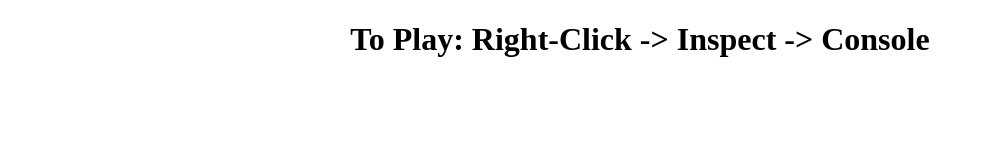
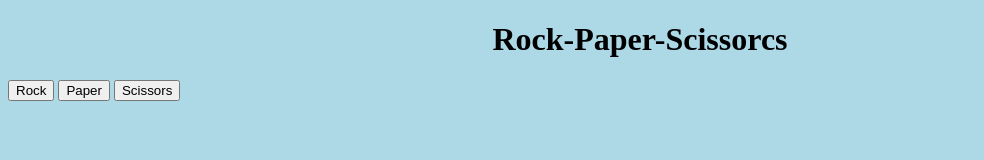
Before and after one commit to namit-c/rock-paper-scissors, a plain HTML site: page index.html in a window 1280 px wide. Shown: the whole page, without its empty margins (0-984 px from the left). Drawn offline with Linux system fonts and the light colour scheme.

Commit message:
added type and changed id to buttons and added a results display div

```diff
--- a/index.html
+++ b/index.html
@@ -5,7 +5,15 @@
         <title>Rock-Paper-Scissors</title>
 
     </head>
-    <body>
-        <h1 style="text-align: center;">To Play: Right-Click -> Inspect -> Console</h1>
+    <body style="background-color: lightblue;">
+        <h1 style="text-align: center;">Rock-Paper-Scissorcs</h1>
+        <div class="buttons" style="justify-content: center;">
+            <button class="rock" type="button">Rock</button>
+            <button class="paper" type="button">Paper</button>
+            <button class="scissors" type="button">Scissors</button>
+        </div>
+        <div class="results">
+        </div>
+        <script src="script.js"></script>
     </body>
 </html>
```
